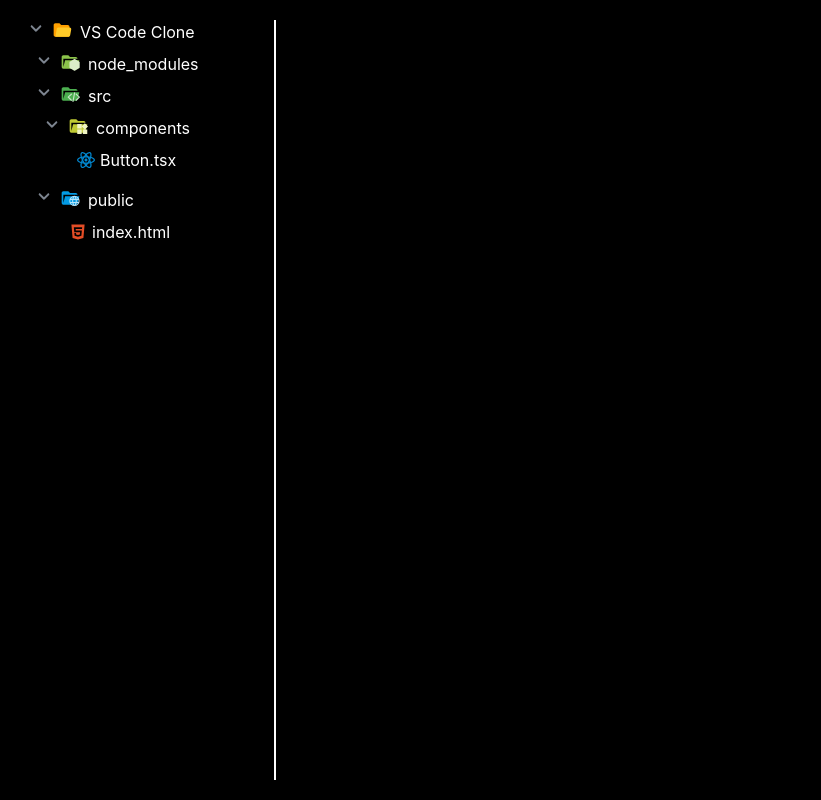
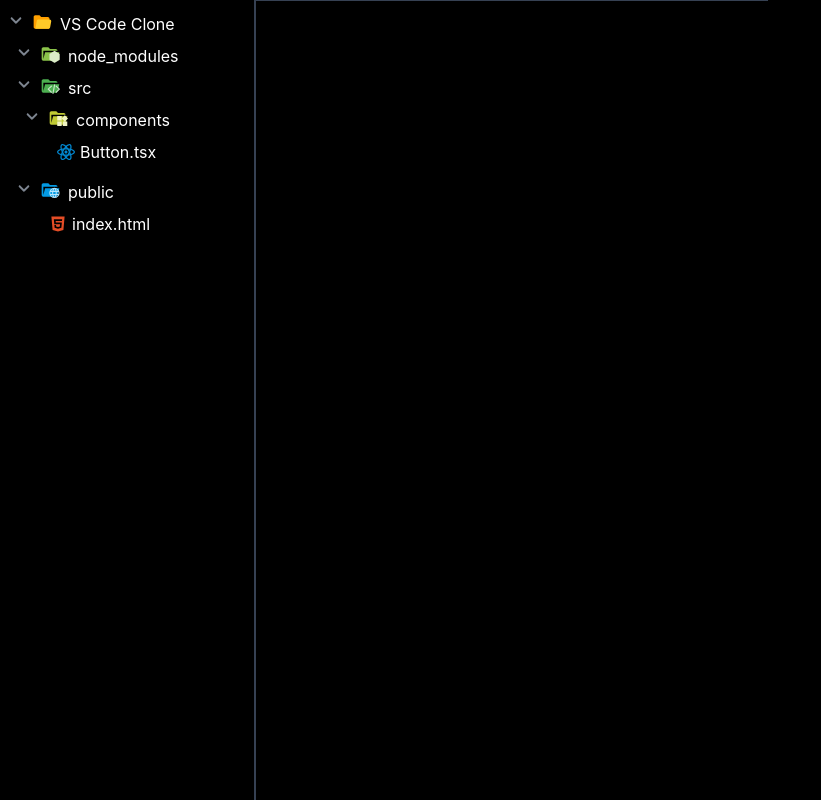
Before and after one commit to abkrym5555/VSClone, a React (Vite) app: page / in a window 1280 px wide. Shown: the whole page, without its empty margins (0-821 px from the left). Built offline with nearby package versions, Linux system fonts and the light colour scheme.

Commit message:
show content and style active par

```diff
--- a/src/App.tsx
+++ b/src/App.tsx
@@ -1,15 +1,22 @@
+import { useSelector } from "react-redux";
 import FileRecComp from "./components/FileRecComp";
 import FilesOpendBar from "./components/FilesOpendBar";
 import { fileTree } from "./data";
+import { selectFileTreeRed } from "./features/fileTree/fileTree";
 
 function App() {
+  const { clickedFile } = useSelector(selectFileTreeRed);
+
   return (
-    <div className="overflow-hidden ">
-      <div className="flex h-screen p-5">
-        <div className="w-64 border-r-2 ">
+    <div className=" ">
+      <div className="flex h-screen ">
+        <div className="w-64 border-r-2 border-gray-700 pt-3">
           <FileRecComp filetree={fileTree} />
         </div>
-        <FilesOpendBar />
+        <div>
+          <FilesOpendBar />
+          <div className="w-lg">{clickedFile.fileContent}</div>
+        </div>
       </div>
     </div>
   );
--- a/src/components/FileBarItem.tsx
+++ b/src/components/FileBarItem.tsx
@@ -1,14 +1,36 @@
 import type { IFile } from "../interfaces";
 import RenderFileIcon from "./RenderFileIcon";
 import CloseIcon from "./SVG/CloseIcon";
+import {
+  selectFileTreeRed,
+  setOnClickedFile,
+} from "../features/fileTree/fileTree";
+import { useFileTreeDispatch } from "../app/hooks";
+import { useSelector } from "react-redux";
 
 interface IProps {
   file: IFile;
 }
 
 const FileBarItem = ({ file }: IProps) => {
+  const fileDispatch = useFileTreeDispatch();
+  const { clickedFile } = useSelector(selectFileTreeRed);
+
+  const handelOnClick = () => {
+    const { name, content } = file;
+    fileDispatch(
+      setOnClickedFile({
+        fileName: name,
+        fileContent: content,
+        activeTabId: file.id,
+      }),
+    );
+  };
   return (
-    <div className={`max-w-screen-md flex items-center p-2 `}>
+    <div
+      className={`max-w-3xl flex items-center p-2  border-t-2 ${clickedFile.activeTabId === file.id ? "border-cyan-700" : "border-transparent"}`}
+      onClick={handelOnClick}
+    >
       <RenderFileIcon fname={file.name} isfolder={false} isopen={false} />
       <span className="cursor-pointer duration-300 flex justify-center items-center w-fit mx-2 p-1 rounded-md">
         {file.name}
--- a/src/components/FileRecComp.tsx
+++ b/src/components/FileRecComp.tsx
@@ -7,6 +7,7 @@
 import { useSelector } from "react-redux";
 import {
   selectFileTreeRed,
+  setOnClickedFile,
   setOpenedFiles,
 } from "../features/fileTree/fileTree";
 import { isFileExit } from "../utils";
@@ -21,7 +22,16 @@
   const fileDispatch = useFileTreeDispatch();
 
   const handelFileclick = () => {
+    fileDispatch(
+      setOnClickedFile({
+        activeTabId: filetree.id,
+        fileContent: filetree.content,
+        fileName: filetree.name,
+      }),
+    );
+
     if (isFileExit(openedFiles, filetree.id)) return;
+
     fileDispatch(setOpenedFiles(filetree));
   };
   return (
--- a/src/components/FilesOpendBar.tsx
+++ b/src/components/FilesOpendBar.tsx
@@ -2,14 +2,12 @@
 import { selectFileTreeRed } from "../features/fileTree/fileTree";
 import FileBarItem from "./FileBarItem";
 
-interface IFilesOpendBarProps {}
-
-function FilesOpendBar({}: IFilesOpendBarProps) {
+function FilesOpendBar() {
   const { openedFiles } = useSelector(selectFileTreeRed);
 
   return (
     <div>
-      <ul className="flex gap-3 items-center ml-3">
+      <ul className="flex gap-3 items-center  border-b border-b-gray-700">
         {openedFiles.map((fil) => (
           <FileBarItem file={fil} />
         ))}
--- a/src/features/fileTree/fileTree.ts
+++ b/src/features/fileTree/fileTree.ts
@@ -2,12 +2,14 @@
 import type { RootState } from "../../app/store";
 import type { IFile } from "../../interfaces";
 
+interface IClickedFile {
+  fileName: string;
+  fileContent: string | undefined;
+  activeTabId: string | null;
+}
 interface initStat {
   openedFiles: IFile[];
-  clickedFile: {
-    fileName: string;
-    fileContent: string;
-  };
+  clickedFile: IClickedFile;
 }
 
 const initialState: initStat = {
@@ -15,6 +17,7 @@
   clickedFile: {
     fileName: "",
     fileContent: "",
+    activeTabId: null,
   },
 };
 
@@ -25,8 +28,13 @@
     setOpenedFiles: (state, action: PayloadAction<IFile>) => {
       state.openedFiles = [...state.openedFiles, action.payload];
     },
+    setOnClickedFile: (state, action: PayloadAction<IClickedFile>) => {
+      state.clickedFile.fileName = action.payload.fileName;
+      state.clickedFile.fileContent = action.payload.fileContent;
+      state.clickedFile.activeTabId = action.payload.activeTabId;
+    },
   },
 });
-export const { setOpenedFiles } = fileTreeSlice.actions;
+export const { setOpenedFiles, setOnClickedFile } = fileTreeSlice.actions;
 export const selectFileTreeRed = (state: RootState) => state.fileTreeRed;
 export default fileTreeSlice.reducer;
```
